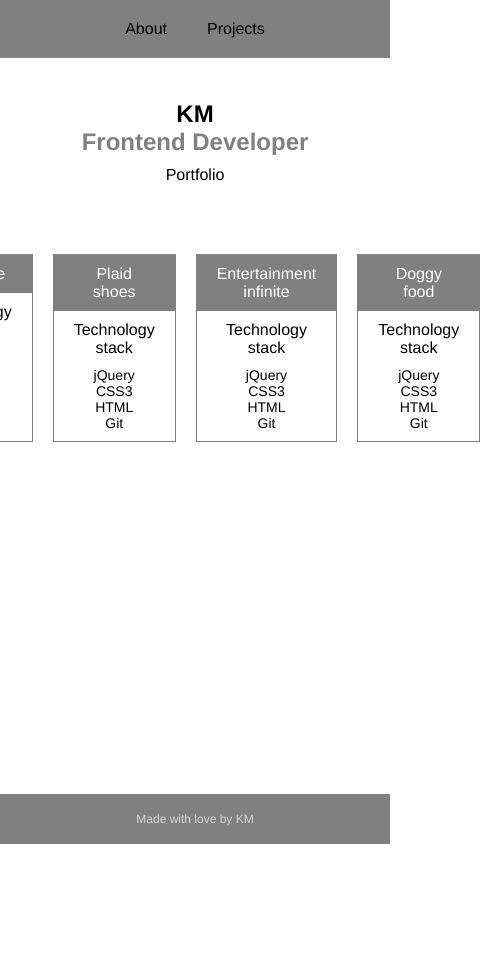
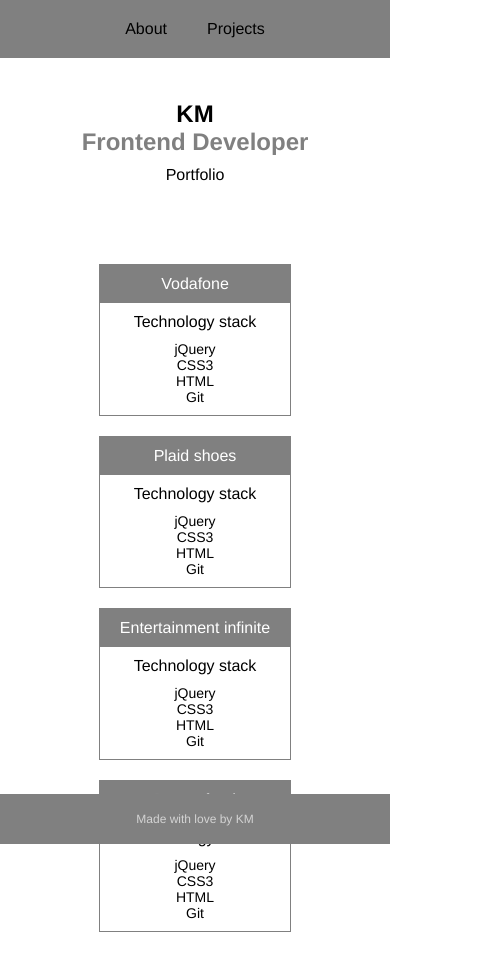
Before and after one commit to AccRPA/freeCodeCamp, a plain HTML site: page web_design/portfolio/index.html in a window 390 px wide. Shown: the whole page, 490 px wide, since content can reach past the window. Before the commit the page ends 844 px from the top, so only its background shows below. Drawn offline with Linux system fonts and the light colour scheme.

Commit message:
Update styles.css

```diff
--- a/web_design/portfolio/styles.css
+++ b/web_design/portfolio/styles.css
@@ -106,5 +106,11 @@ body {
 }
 
 @media screen and (max-width: 768px){
+  .project-container {
+    flex-direction: column;
+  }
 
+  .project-tile {
+    margin: 10px 0px;
+  }
 }
```
